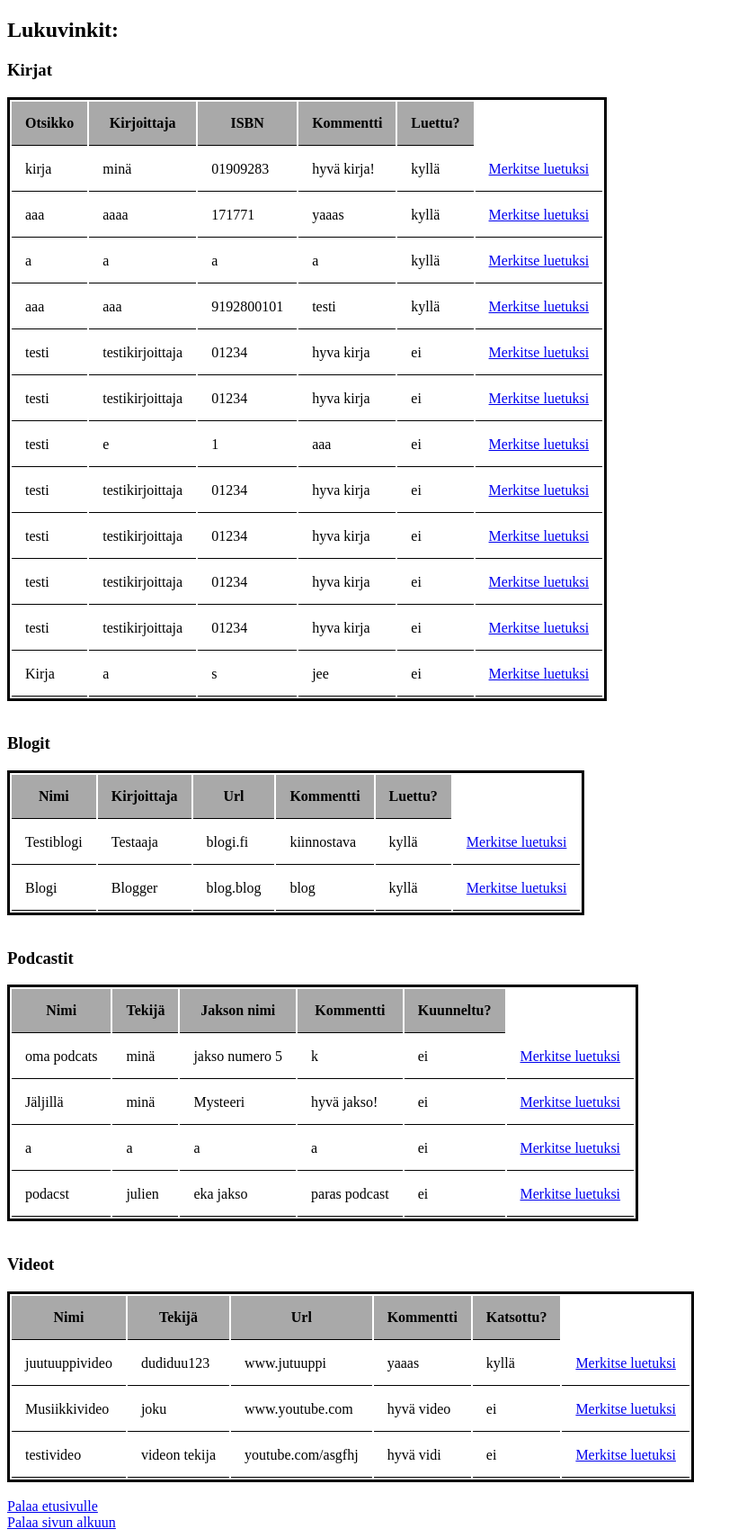
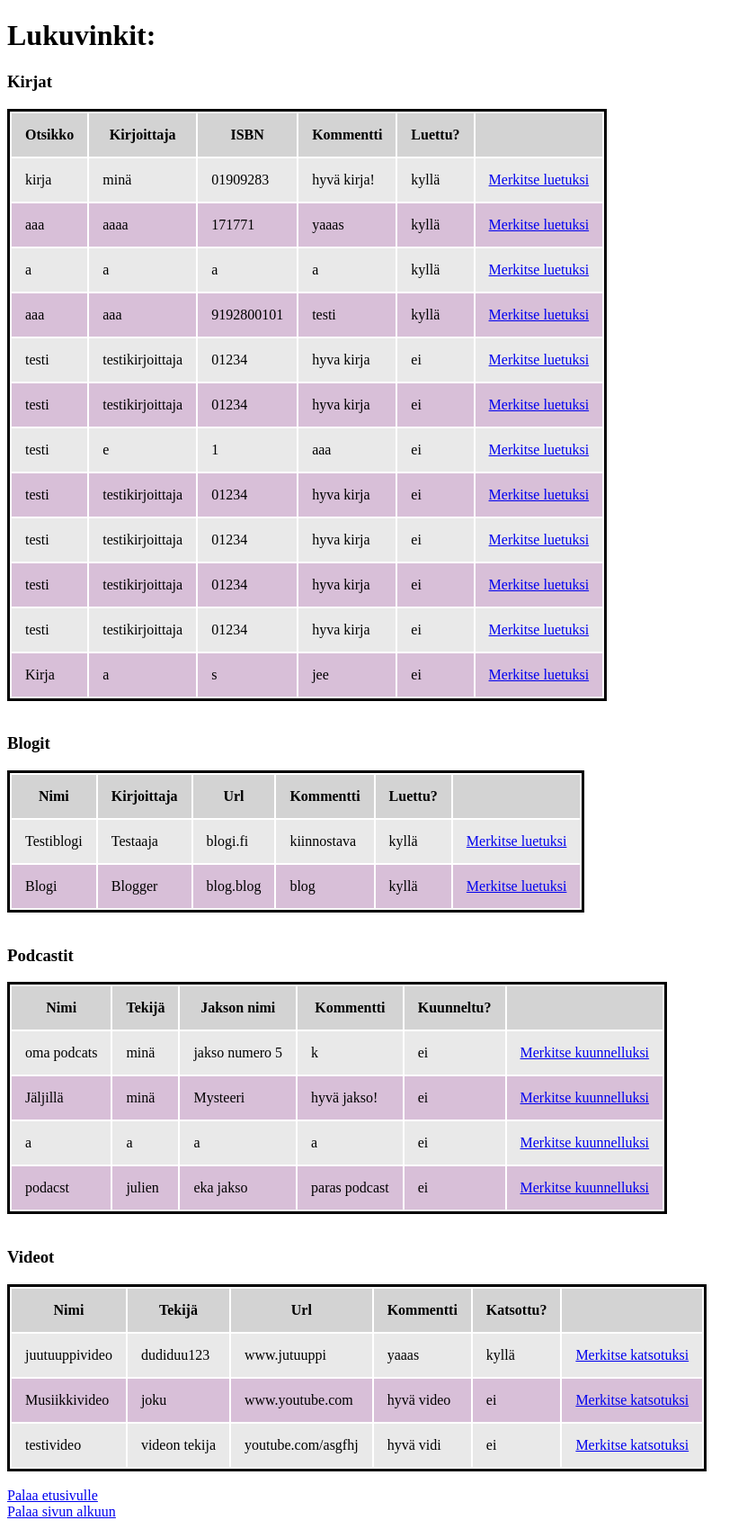
Before and after one commit to oonarauhala/ohtu-minprojekti, a Flask app: page /list in a window 1280 px wide. Shown: the whole page at 90% size, without its empty margins (0-841 px from the left). After the commit the page ends 1687 px from the top, so only its background shows below. Run offline with Flask 2, Linux system fonts and the light colour scheme; data comes from the database, SQL or seed files in the repository.

Commit message:
Changed list styles

```diff
--- a/src/templates/list.html
+++ b/src/templates/list.html
@@ -5,25 +5,34 @@
       width: 75;
       height: 50;
       padding: 15px;
-      border-bottom: 1px solid rgb(0, 0, 0);
       box-sizing: border-box;
       font-family: serif;
    }
+   th {
+      background-color: lightgrey;
+   }
+   tr:nth-child(even) {
+        background-color:thistle;
+    }
+    tr:nth-child(odd) {
+       background-color:rgb(233, 233, 233);
+    }
 </style>
 <html>
 <title>Lukuvinkit</title>
 
 <body>
    <a name="top"></a>
-   <h2>Lukuvinkit:</h2>
+   <h1>Lukuvinkit:</h2>
    <h3>Kirjat</h3>
    <table style="border-style: solid; border-color: black;">
       <thead>
-         <th style="background-color: darkgrey;">Otsikko</th>
-         <th style="background-color: darkgrey;">Kirjoittaja</th>
-         <th style="background-color: darkgrey;">ISBN</th>
-         <th style="background-color: darkgrey;">Kommentti</th>
-         <th style="background-color: darkgrey;">Luettu?</th>
+         <th>Otsikko</th>
+         <th>Kirjoittaja</th>
+         <th>ISBN</th>
+         <th>Kommentti</th>
+         <th>Luettu?</th>
+         <th></th>
       </thead>
 
       {% for row in kirjarows %}
@@ -48,11 +57,12 @@
    <h3>Blogit</h3>
    <table style="border-style: solid; border-color: black;">
       <thead>
-         <th style="background-color: darkgrey;">Nimi</th>
-         <th style="background-color: darkgrey;">Kirjoittaja</th>
-         <th style="background-color: darkgrey;">Url</th>
-         <th style="background-color: darkgrey;">Kommentti</th>
-         <th style="background-color: darkgrey;">Luettu?</th>
+         <th>Nimi</th>
+         <th>Kirjoittaja</th>
+         <th>Url</th>
+         <th>Kommentti</th>
+         <th>Luettu?</th>
+         <th></th>
       </thead>
 
       {% for row in blogirows %}
@@ -77,11 +87,12 @@
    <h3>Podcastit</h3>
    <table style="border-style: solid; border-color: black;">
       <thead>
-         <th style="background-color: darkgrey;">Nimi</th>
-         <th style="background-color: darkgrey;">Tekijä</th>
-         <th style="background-color: darkgrey;">Jakson nimi</th>
-         <th style="background-color: darkgrey;">Kommentti</th>
-         <th style="background-color: darkgrey;">Kuunneltu?</th>
+         <th>Nimi</th>
+         <th>Tekijä</th>
+         <th>Jakson nimi</th>
+         <th>Kommentti</th>
+         <th>Kuunneltu?</th>
+         <th></th>
       </thead>
 
       {% for row in podrows %}
@@ -95,7 +106,7 @@
          <td>
             <a href="/mark_read?id={{ row.id }}&category=podcast">
                <div style="height:100%;width:100%">
-                  Merkitse luetuksi
+                  Merkitse kuunnelluksi
                </div>
             </a>
          </td>
@@ -106,11 +117,12 @@
    <h3>Videot</h3>
    <table style="border-style: solid; border-color: black;">
       <thead>
-         <th style="background-color: darkgrey;">Nimi</th>
-         <th style="background-color: darkgrey;">Tekijä</th>
-         <th style="background-color: darkgrey;">Url</th>
-         <th style="background-color: darkgrey;">Kommentti</th>
-         <th style="background-color: darkgrey;">Katsottu?</th>
+         <th>Nimi</th>
+         <th>Tekijä</th>
+         <th>Url</th>
+         <th>Kommentti</th>
+         <th>Katsottu?</th>
+         <th></th>
       </thead>
 
       {% for row in vidrows %}
@@ -124,7 +136,7 @@
          <td>
             <a href="/mark_read?id={{ row.id }}&category=video">
                <div style="height:100%;width:100%">
-                  Merkitse luetuksi
+                  Merkitse katsotuksi
                </div>
             </a>
          </td>
```
